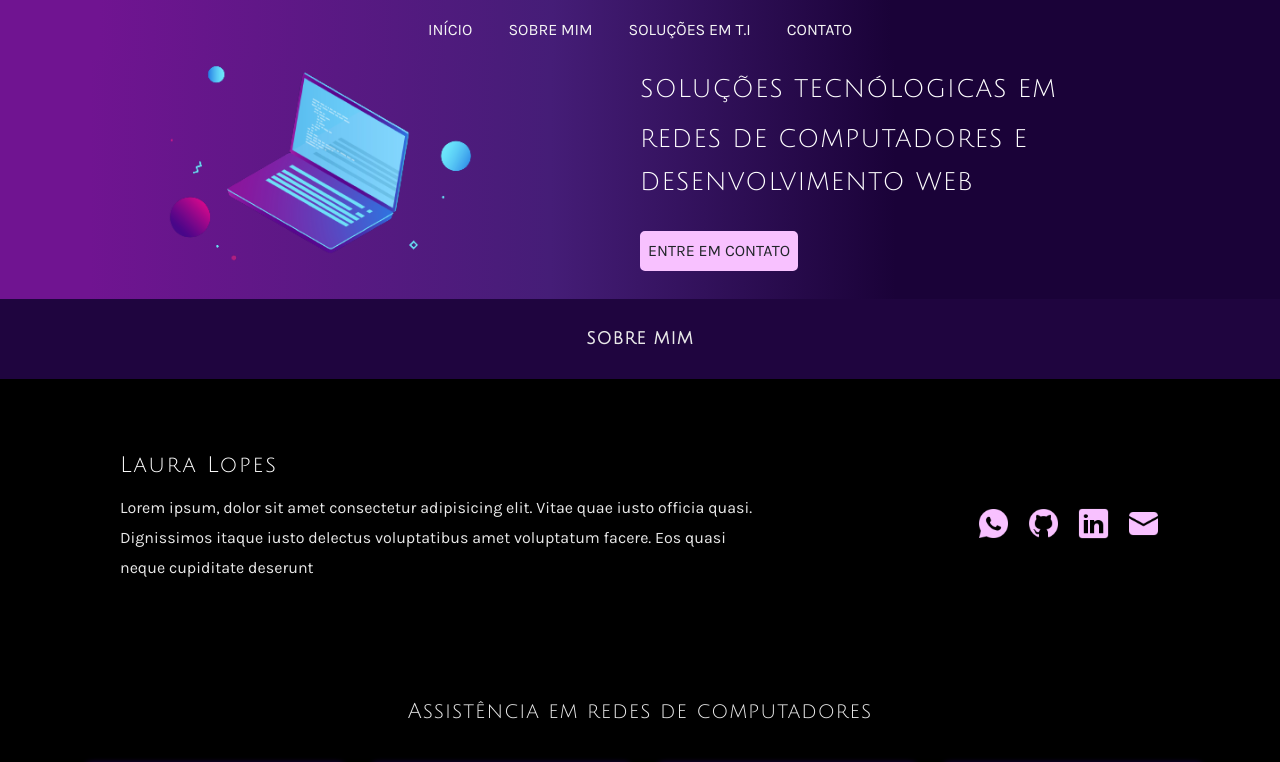
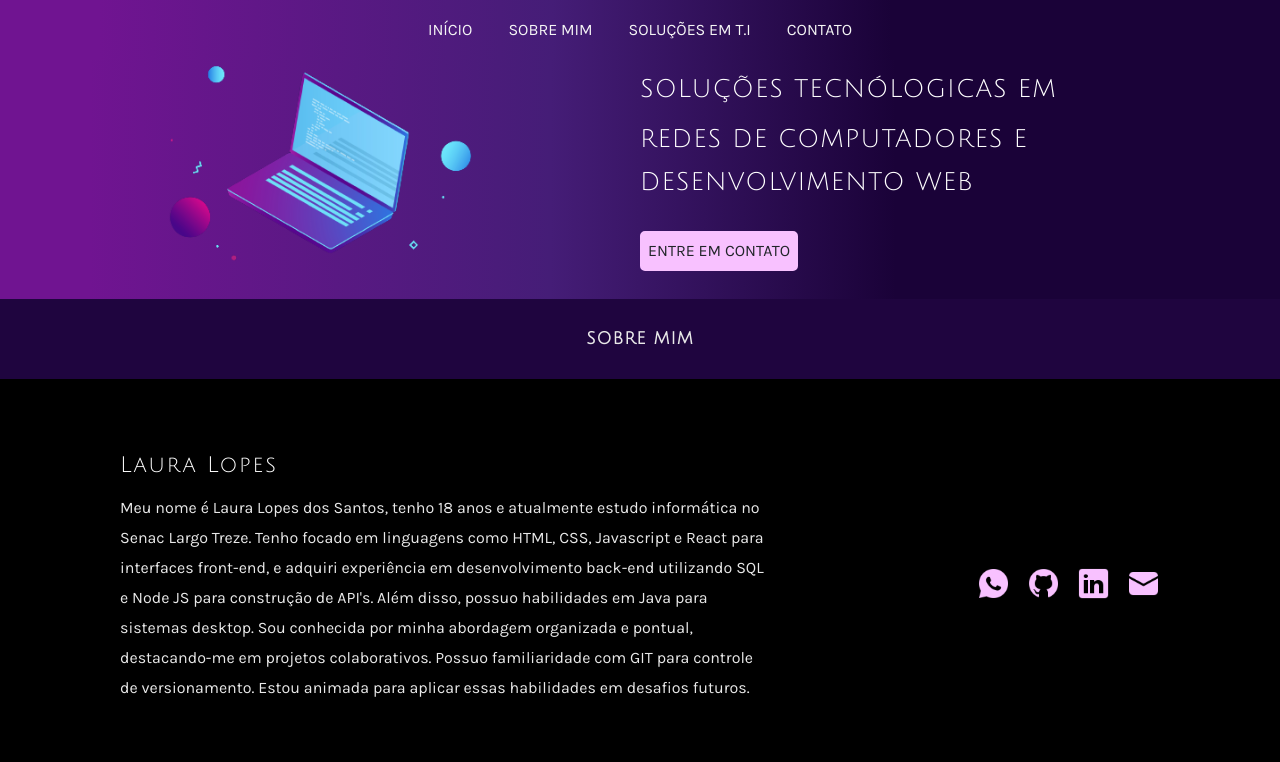
Before and after one commit to lauralopess/lauralopess.github.io, a plain HTML site: page profile/index.html in a window 1280 px wide. Shown: the top 762 px of the page. Drawn offline with nearby package versions, Linux system fonts and the light colour scheme.

Commit message:
Update index.html

```diff
--- a/profile/index.html
+++ b/profile/index.html
@@ -107,9 +107,11 @@ armazena os metadados -->
 
       <div class="left">
         <h2>Laura Lopes</h2>
-        <p>Lorem ipsum, dolor sit amet consectetur adipisicing elit. Vitae quae iusto officia quasi.
-          Dignissimos
-          itaque iusto delectus voluptatibus amet voluptatum facere. Eos quasi neque cupiditate deserunt
+        <p>Meu nome é Laura Lopes dos Santos, tenho 18 anos e atualmente estudo informática no Senac Largo Treze.
+          Tenho focado em linguagens como HTML, CSS, Javascript e React para interfaces front-end, e adquiri experiência
+          em desenvolvimento back-end utilizando SQL e Node JS para construção de API's. Além disso, possuo habilidades em
+          Java para sistemas desktop. Sou conhecida por minha abordagem organizada e pontual, destacando-me em projetos colaborativos.
+          Possuo familiaridade com GIT para controle de versionamento. Estou animada para aplicar essas habilidades em desafios futuros.
         </p>
       </div>
 
```
